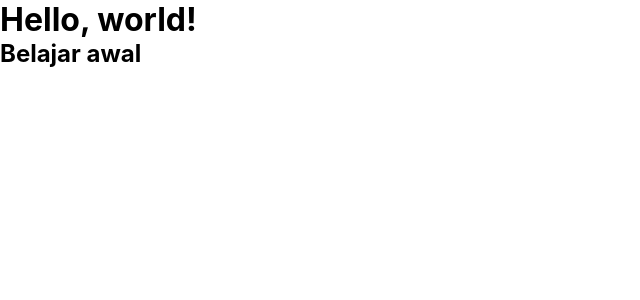
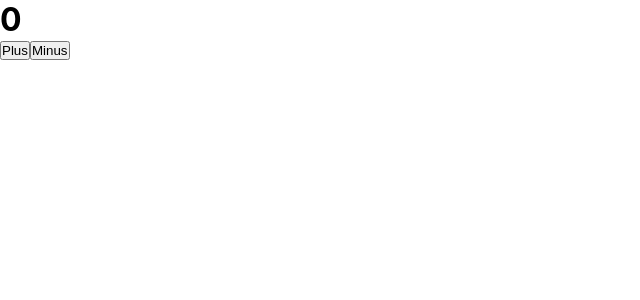
Before and after one commit to KikiAgustin/React-introduction-1, a React (Create React App) app: page / in a window 1280 px wide. Shown: the top 300 px of the page, without its empty margins (0-640 px from the left). Built offline with nearby package versions, Linux system fonts and the light colour scheme.

Commit message:
awal pembelajaran

```diff
--- a/src/App.js
+++ b/src/App.js
@@ -1,8 +1,12 @@
+import { useState } from 'react';
+
 function App() {
+  const [count, setCount] = useState(0);
   return (
     <div>
-      <h1>Hello, world!</h1>
-      <h2>Belajar awal</h2>
+      <h1>{count}</h1>
+      <button onClick={() => { setCount(count + 1) }} >Plus</button>
+      <button onClick={() => { setCount(count - 1) }} >Minus</button>
     </div>
   );
 }
```
Also changed, not shown: 1 other file (tests, documents, lock files or other folders).
